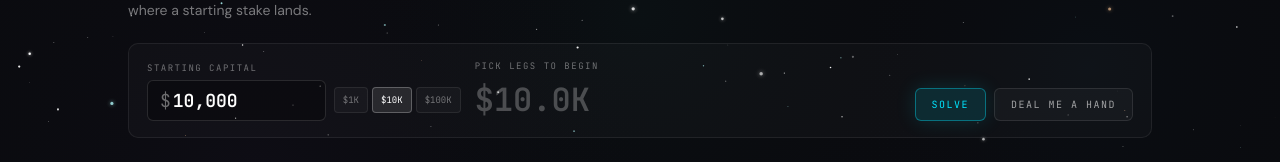
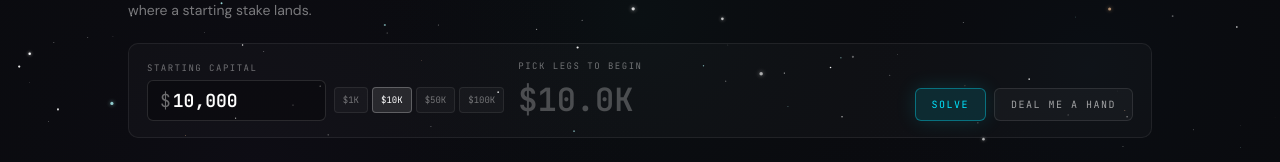
Before and after one commit to newanforbi/lottery-assets, a React (Vite) app: page / in a window 1280 px wide. Shown: the part 149-311 px from the top of the page. Built offline with nearby package versions, Linux system fonts and the light colour scheme.

Commit message:
Add a $50K starting-capital preset
Sits between the existing $10K and $100K buttons.

Co-Authored-By: Claude Opus 5 <noreply@anthropic.com>
Claude-Session: https://claude.ai/code/session_01Py4Bn8WitQNYK2hzsi2tAu

```diff
--- a/src/App.jsx
+++ b/src/App.jsx
@@ -17,7 +17,7 @@ const NAV = [
   { key: "reality", label: "REALITY CHECK" },
 ];
 
-const PRESETS = [1000, 10000, 100000];
+const PRESETS = [1000, 10000, 50000, 100000];
 
 export default function App() {
   const [tab, setTab] = useState("board");
```
